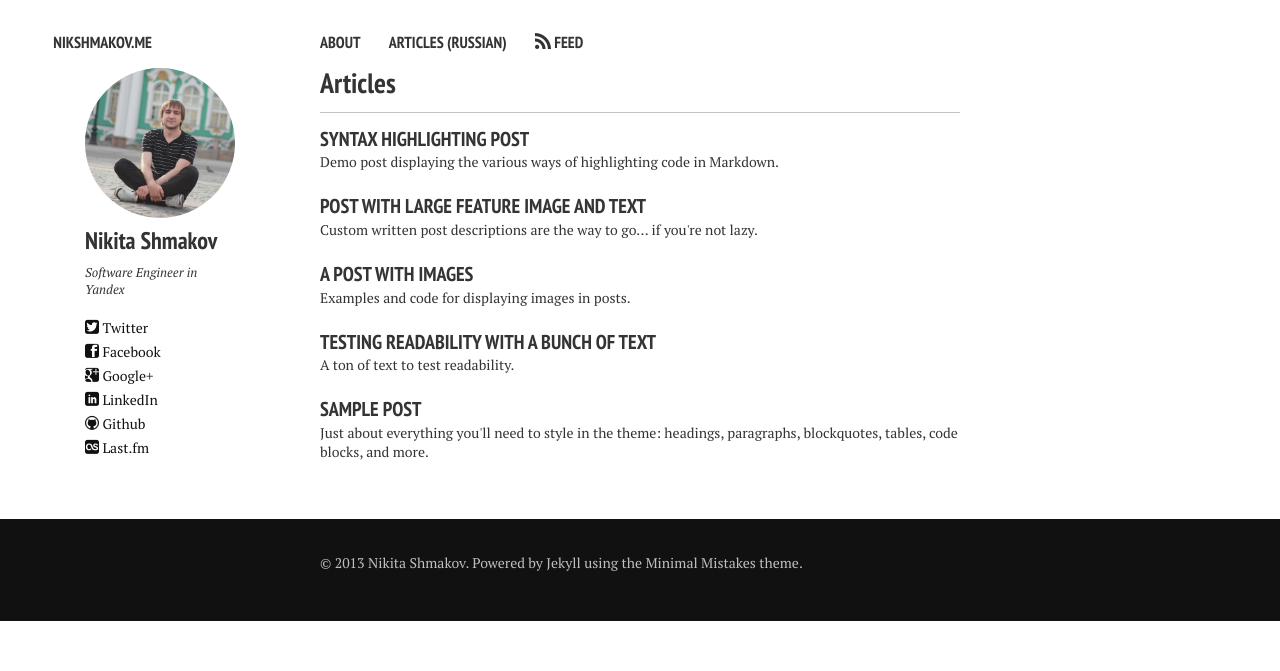
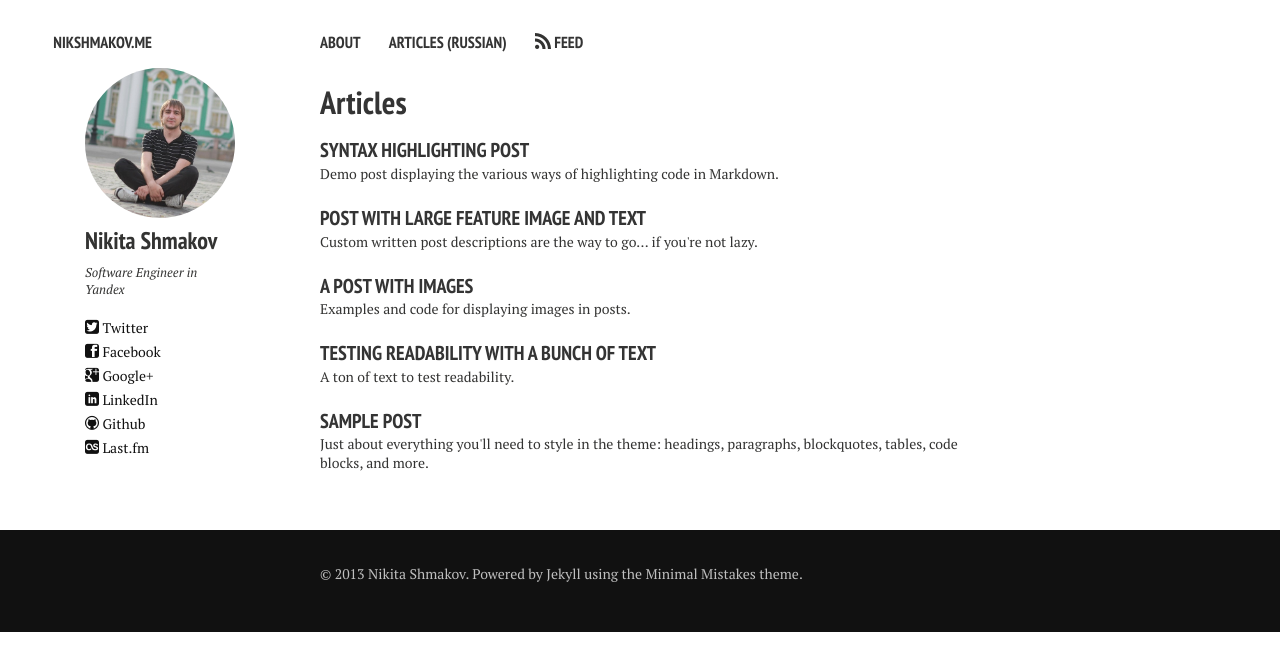
Before and after one commit to dreambrother/nikshmakov.me, a Jekyll site: the page built from index.md, in a window 1280 px wide. Shown: the top 671 px of the page. Built offline with Jekyll 4.4.1, drawn with Linux system fonts in a browser that asks for light colours; nearby versions of some CDN libraries.

Commit message:
change main page theme

```diff
--- a/_layouts/home.html
+++ b/_layouts/home.html
@@ -23,7 +23,7 @@
 </div>
 
 <div id="index" itemprop="mainContentOfPage" itemscope itemtype="http://schema.org/Blog">
-  <h3><a href="{{ site.url}}/articles">Articles</a></h3>
+  <h1 itemprop="name"><a href="{{ site.url}}/articles">Articles</a></h1>
   {% for post in site.categories.articles limit:5 %}
   <article itemscope itemtype="http://schema.org/BlogPosting" itemprop="blogPost">
     <h2 itemprop="headline"><a href="{{ site.url }}{{ post.url }}" rel="bookmark" title="{{ post.title }}">{{ post.title }}</a></h2>
```
